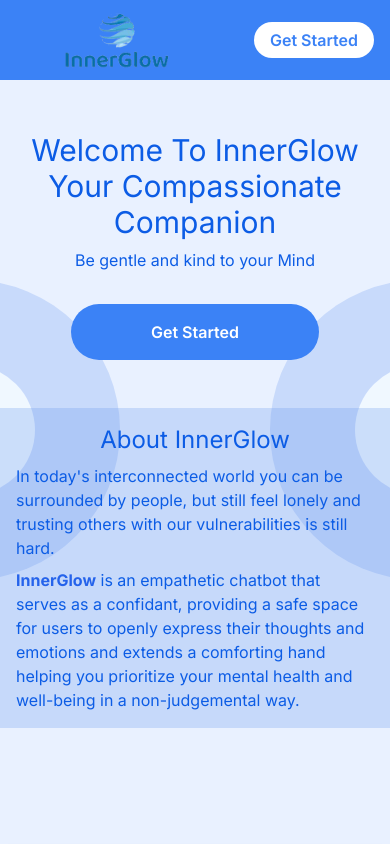
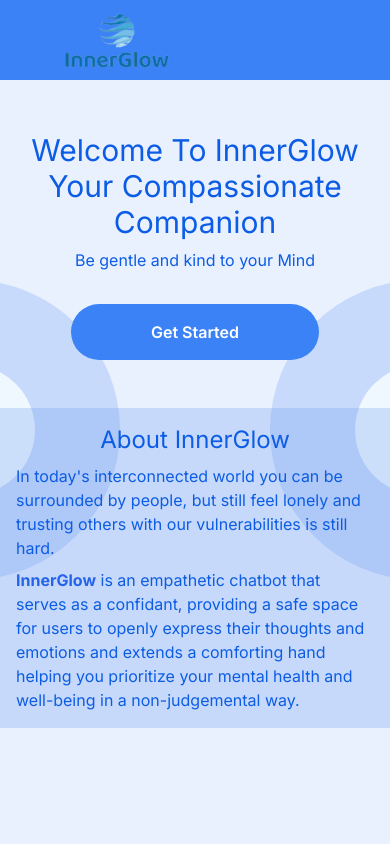
Before and after one commit to JosphineG/InnerGlow-Frontend, a Next.js app: page / in a window 390 px wide. Shown: the top 844 px of the page. Built offline with nearby package versions, Linux system fonts and the light colour scheme.

Commit message:
update:homenav

```diff
--- a/src/app/components/HomeNav.jsx
+++ b/src/app/components/HomeNav.jsx
@@ -17,11 +17,11 @@
           <Link href="/community"className="text-white hover:text-gray-200">
             Community
           </Link>
-          <Link href="/community"className="text-white hover:text-gray-200">
+          <Link href="/contact"className="text-white hover:text-gray-200">
            Contact
           </Link>
         </div>
-          <div className='ml-auto'>
+        <div className='ml-auto hidden sm:block'>
             <Link href="/get-started"className="bg-white text-blue-500 hover:bg-blue-300 py-2 px-4 rounded-l-full rounded-r-full font-semibold">Get Started
             </Link>
           </div>
--- a/src/app/components/LandingPage.jsx
+++ b/src/app/components/LandingPage.jsx
@@ -2,7 +2,7 @@
 import Donut from "./Donut";
 function LandingPage() {
   return (
-    <div className="w-screen h-screen flex-col flex justify-center items-center overflow-x-hidden">
+    <div className="w-screen h-screen flex-col flex justify-center items-center overflow-x-hidden mb-8">
       <div className="relative w-full h-[300px] flex  justify-center items-center flex-col text-[#0C5CE5] pt-4">
         <h1 className="text-3xl text-center">
           Welcome To InnerGlow
```
